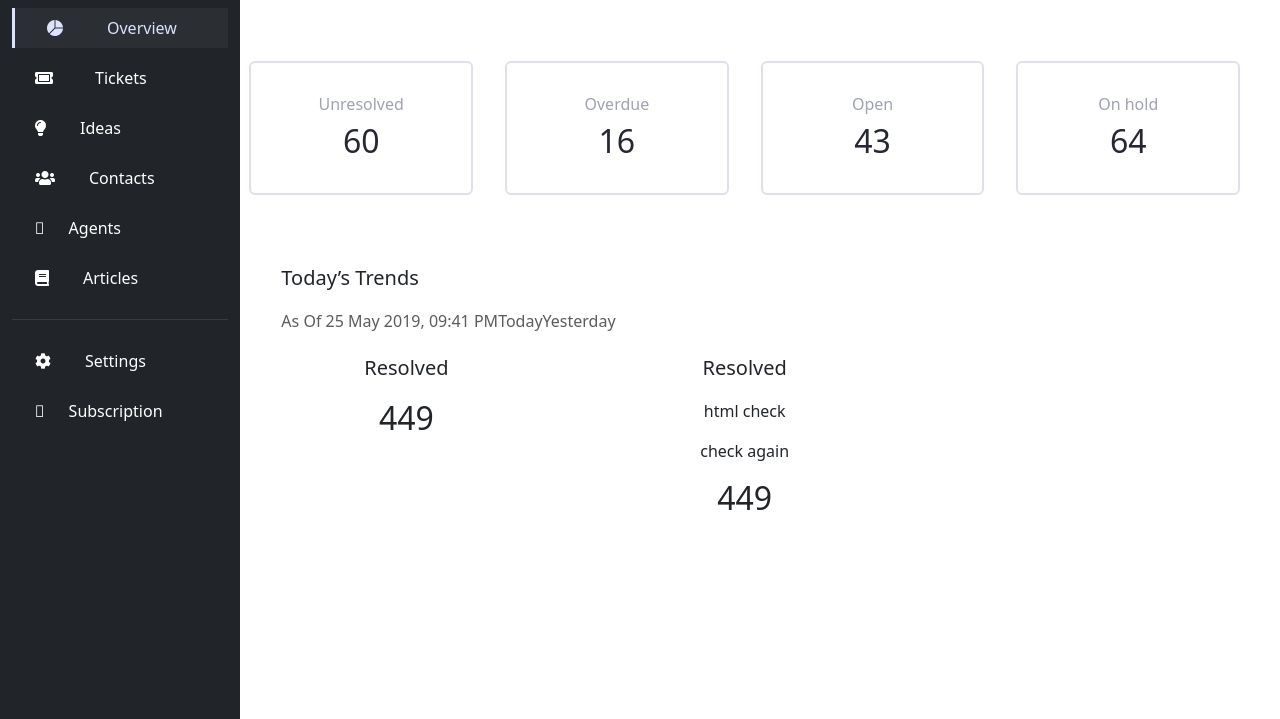
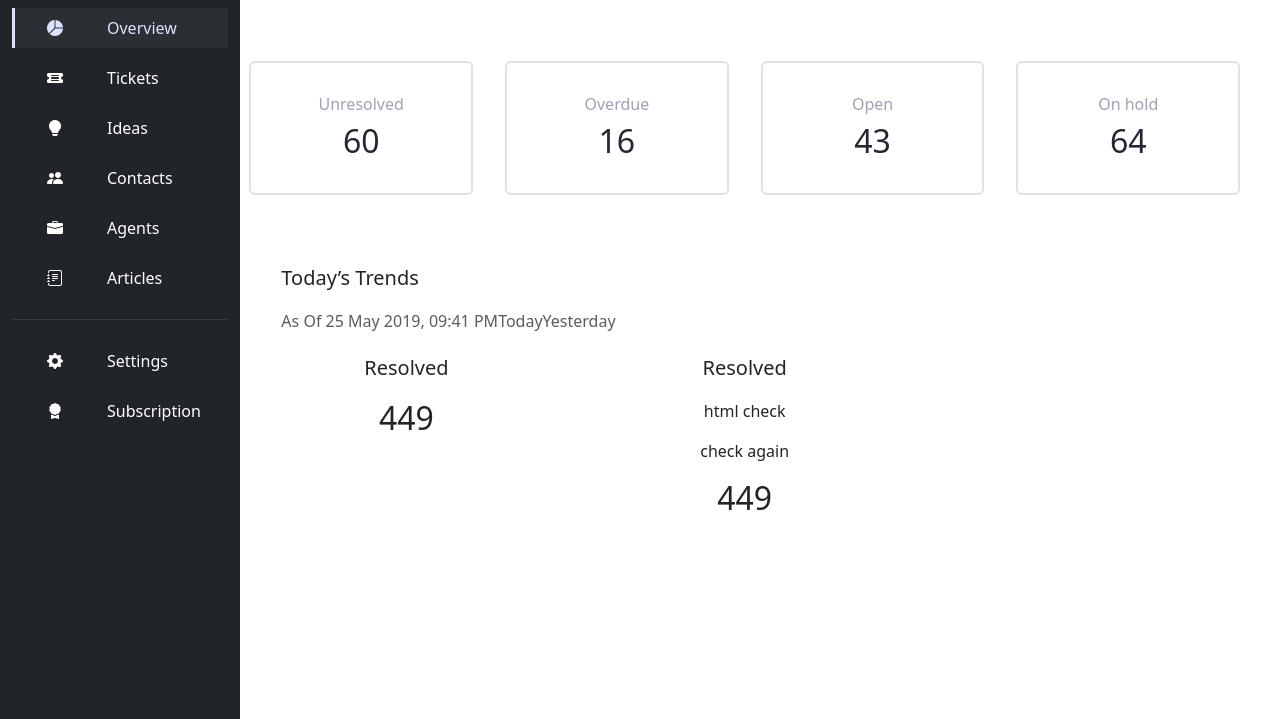
Before and after one commit to yunjiham/inm320sbb-bootstrap-assignment, a website: page public/index.html in a window 1280 px wide. Shown: the part 81-800 px from the top of the page. Drawn offline with nearby package versions, Linux system fonts and the light colour scheme.

Commit message:
nav-icon update

```diff
--- a/public/index.html
+++ b/public/index.html
@@ -42,46 +42,60 @@
                             </li>
                             <li class="nav-item">
                                 <a class="nav-link d-flex align-items-center gap-2" aria-current="page" href="#">
-                                    <i class="fas fa-ticket-alt"></i>
+                                    <div class="icon">
+                                        <i class="bi bi-ticket-detailed-fill"></i>
+                                    </div>
                                     <div class="nav-text ms-4">Tickets</div>
                                 </a>
                             </li>
                             <li class="nav-item">
-                                <a class="nav-link d-flex align-items-center gap-4" aria-current="page" href="#">
-                                    <i class="fas fa-lightbulb"></i>
-                                    Ideas
+                                <a class="nav-link d-flex align-items-center gap-2" aria-current="page" href="#">
+                                    <div class="icon">
+                                        <i class="bi bi-lightbulb-fill"></i>
+                                    </div>
+                                    <div class="nav-text ms-4">Ideas</div>
                                 </a>
                             </li>
                             <li class="nav-item">
-                                <a class="nav-link d-flex align-items-center gap-4" aria-current="page" href="#">
-                                    <i class="fas fa-users"></i>
-                                    Contacts
+                                <a class="nav-link d-flex align-items-center gap-2" aria-current="page" href="#">
+                                    <div class="icon">
+                                        <i class="bi bi-people-fill"></i>
+                                    </div>
+                                    <div class="nav-text ms-4">Contacts</div>
                                 </a>
                             </li>
                             <li class="nav-item">
-                                <a class="nav-link d-flex align-items-center gap-4" aria-current="page" href="#">
-                                    <i class="fa-solid fa-briefcase"></i>
-                                    Agents
+                                <a class="nav-link d-flex align-items-center gap-2" aria-current="page" href="#">
+                                    <div class="icon">
+                                        <i class="bi bi-briefcase-fill"></i>
+                                    </div>
+                                    <div class="nav-text ms-4">Agents</div>
                                 </a>
                             </li>
                             <li class="nav-item">
-                                <a class="nav-link d-flex align-items-center gap-4" aria-current="page" href="#">
-                                    <i class="fas fa-book"></i>
-                                    Articles
+                                <a class="nav-link d-flex align-items-center gap-2" aria-current="page" href="#">
+                                    <div class="icon">
+                                        <i class="bi bi-journal-text"></i>
+                                    </div>
+                                    <div class="nav-text ms-4">Articles</div>
                                 </a>
                             </li>
                             <hr style="color: gray">
                             </hr>
                             <li class="nav-item">
-                                <a class="nav-link d-flex align-items-center gap-4" aria-current="page" href="#">
-                                    <i class="fas fa-cog"></i>
-                                    Settings
+                                <a class="nav-link d-flex align-items-center gap-2" aria-current="page" href="#">
+                                    <div class="icon">
+                                        <i class="bi bi-gear-fill"></i>
+                                    </div>
+                                    <div class="nav-text ms-4">Settings</div>
                                 </a>
                             </li>
                             <li class="nav-item">
-                                <a class="nav-link d-flex align-items-center gap-4" aria-current="page" href="#">
-                                    <i class="fa-solid fa-award"></i>
-                                    Subscription
+                                <a class="nav-link d-flex align-items-center gap-2" aria-current="page" href="#">
+                                    <div class="icon">
+                                        <i class="bi bi-award-fill"></i>
+                                    </div>
+                                    <div class="nav-text ms-4">Subscription</div>
                                 </a>
                             </li>
                         </ul>
@@ -180,8 +194,8 @@
                     <figure class="text-center">
                         <figcaption>
                             <p class="text-capitalize fs-5 fw-lighter">Resolved</h6>
-                                <p>html check</p>
-                                <p>check again</p>
+                            <p>html check</p>
+                            <p>check again</p>
                             <h2>449</h2>
                         </figcaption>
                     </figure>
```
